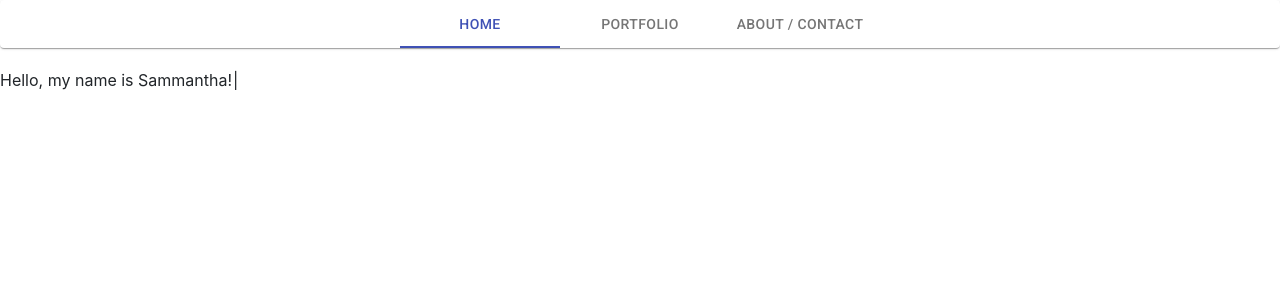
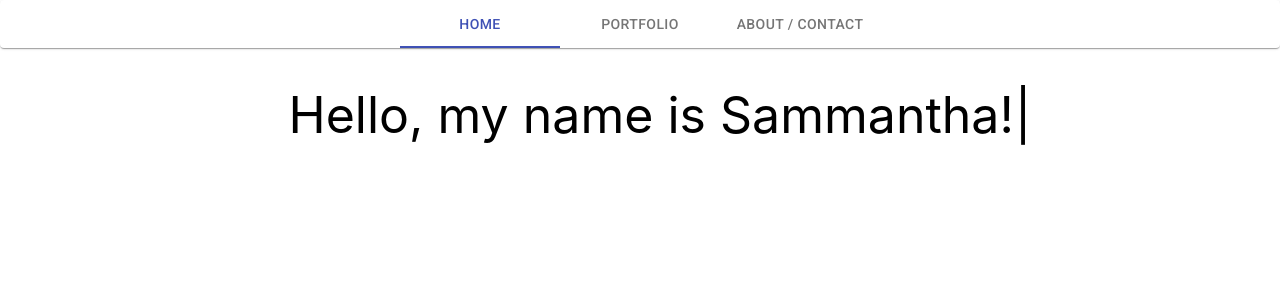
Before and after one commit to sammiefrog/SammanthaSasenick, a React (Create React App) app: page / in a window 1280 px wide. Shown: the top 300 px of the page. Built offline with nearby package versions, Linux system fonts and the light colour scheme.

Commit message:
targeting typewriter on home page

```diff
--- a/src/components/AboutCard/index.js
+++ b/src/components/AboutCard/index.js
@@ -103,7 +103,7 @@
         <CardContent>
           <Typography paragraph>Languages:</Typography>
           <Typography paragraph>
-            HTML, CSS, Javascript, GIT, JQuery, Node.js, MySQL, Sequelize, MongoDB, Mongoose, Handlebars, Command-Line, React
+            HTML, CSS, Javascript, GIT, JQuery, AJAX, Node.js, MySQL, Sequelize, MongoDB, Mongoose, Handlebars, Command-Line, React
           </Typography>
           <Typography paragraph>
 
--- a/src/pages/Home.js
+++ b/src/pages/Home.js
@@ -2,14 +2,16 @@
 import Header from "../components/Header";
 import Typewriter from "typewriter-effect";
 import { makeStyles } from "@material-ui/core/styles";
+import Container from "@material-ui/core/Container";
+
 
 const useStyles = makeStyles({
-    typography: {
+    root: {
     color:"black",
     padding: "10px",
     margin: "20px",
     fontSize: "50px",
-    justifyContent: "center",
+    textAlign: "center",
   },
 });
 
@@ -19,14 +21,20 @@
 
     return (
       <div>
-        <Header />
-        <Typewriter className={classes.typography}
-          options={{
-            strings: ["Hello, my name is Sammantha!", "I am from Chicago, IL", "I am a Full Stack Web Developer", "I enjoy Javascript and Node.js"],
-            autoStart: true,
-            loop: true,
-          }}
-        />
+        <Container className={classes.root}>
+          <Typewriter
+            options={{
+              strings: [
+                "Hello, my name is Sammantha!",
+                "I am from Chicago, IL",
+                "I am a Full Stack Web Developer",
+                "I enjoy Javascript and Node.js",
+              ],
+              autoStart: true,
+              loop: true,
+            }}
+          />
+        </Container>
       </div>
     );
 }
--- a/src/pages/Portfolio.js
+++ b/src/pages/Portfolio.js
@@ -10,17 +10,7 @@
 // import tileData from "./tileData";
 
 
-// const useStyles = makeStyles((theme) => ({
-//   root: {
-//     flexGrow: 1,
-//   },
-//   paper: {
-//     padding: theme.spacing(2),
-//     textAlign: "center",
-//     color: theme.palette.text.secondary,
-//     justifyContent: "center"
-//   },
-// }));
+
 const useStyles = makeStyles((theme) => ({
   root: {
     display: "flex",
@@ -59,8 +49,9 @@
           </h3>
           <div className={classes.root}>
             <GridList className={classes.gridList} cols={3}>
-              {Projects.map((project) => (
-                <MediaCard
+              {Projects.map((project, i) => (
+                  <MediaCard
+                    key={i}
                   image={project.image}
                   title={project.title}
                   description={project.description}
```
